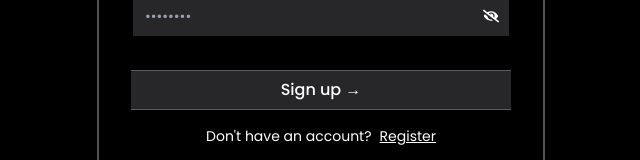
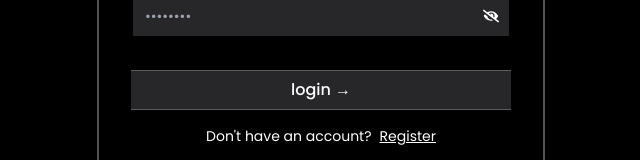
Before and after one commit to AKASH7233/Connectify, a React (Vite) app in the folder client/: page /login in a window 1280 px wide. Shown: the part 433-593 px from the top of the page, without its empty margins (319-959 px from the left). Built offline with nearby package versions, Linux system fonts and the light colour scheme.

Commit message:
fixed [Imprevement Needed! #8]

```diff
--- a/client/src/pages/Login.jsx
+++ b/client/src/pages/Login.jsx
@@ -86,7 +86,7 @@ function Login() {
             className="bg-gradient-to-br relative group/btn from-zinc-900to-zinc-900 to-neutral-600 block bg-zinc-800 w-full text-white rounded-md h-10 font-medium shadow-[0px_1px_0px_0px_#ffffff40_inset,0px_-1px_0px_0px_#ffffff40_inset] dark:shadow-[0px_1px_0px_0px_var(--zinc-800)_inset,0px_-1px_0px_0px_var(--zinc-800)_inset]"
             type="submit"
           >
-            Sign up &rarr;
+            login &rarr;
             <BottomGradient />
           </button>
 
```
